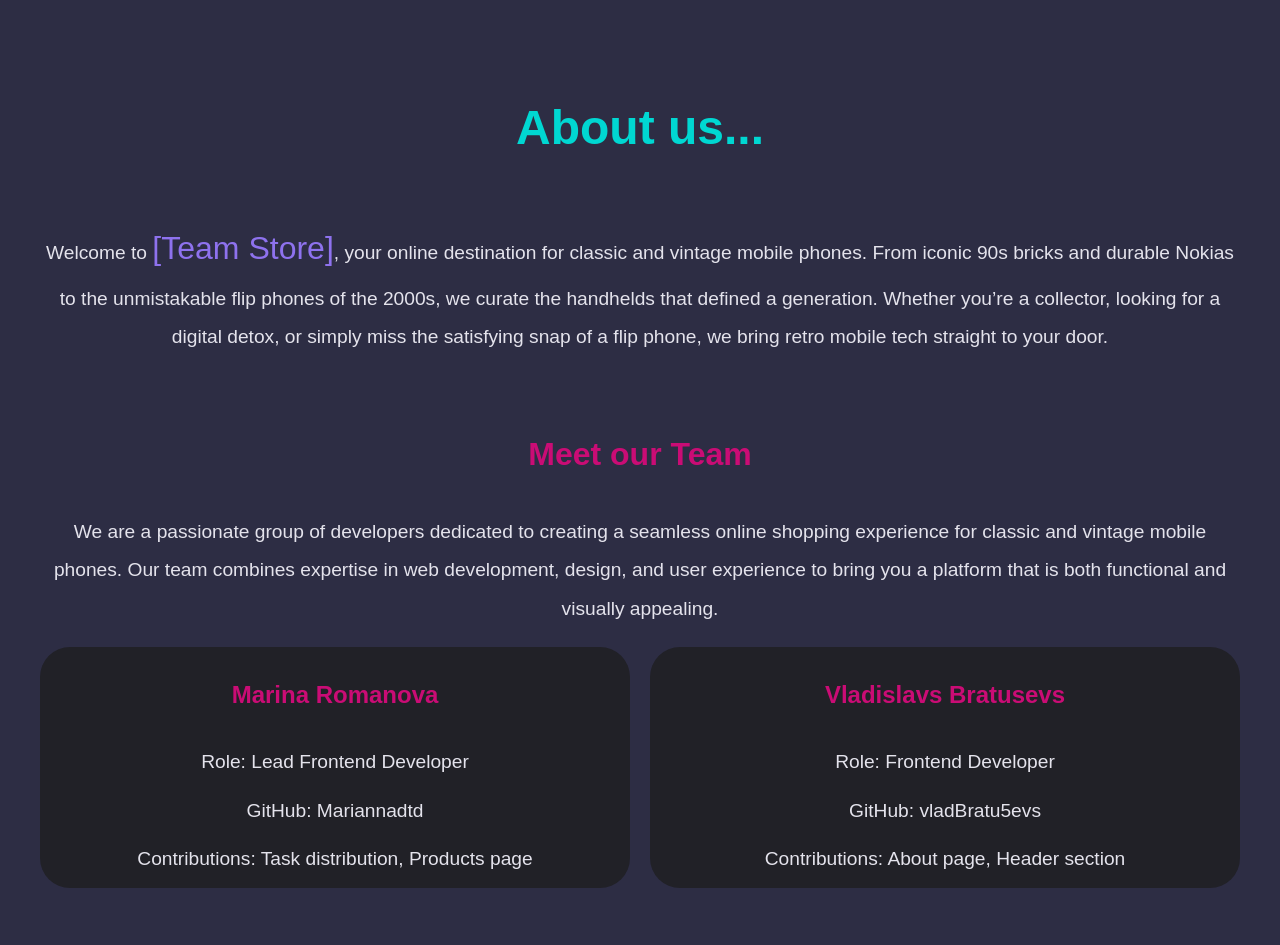
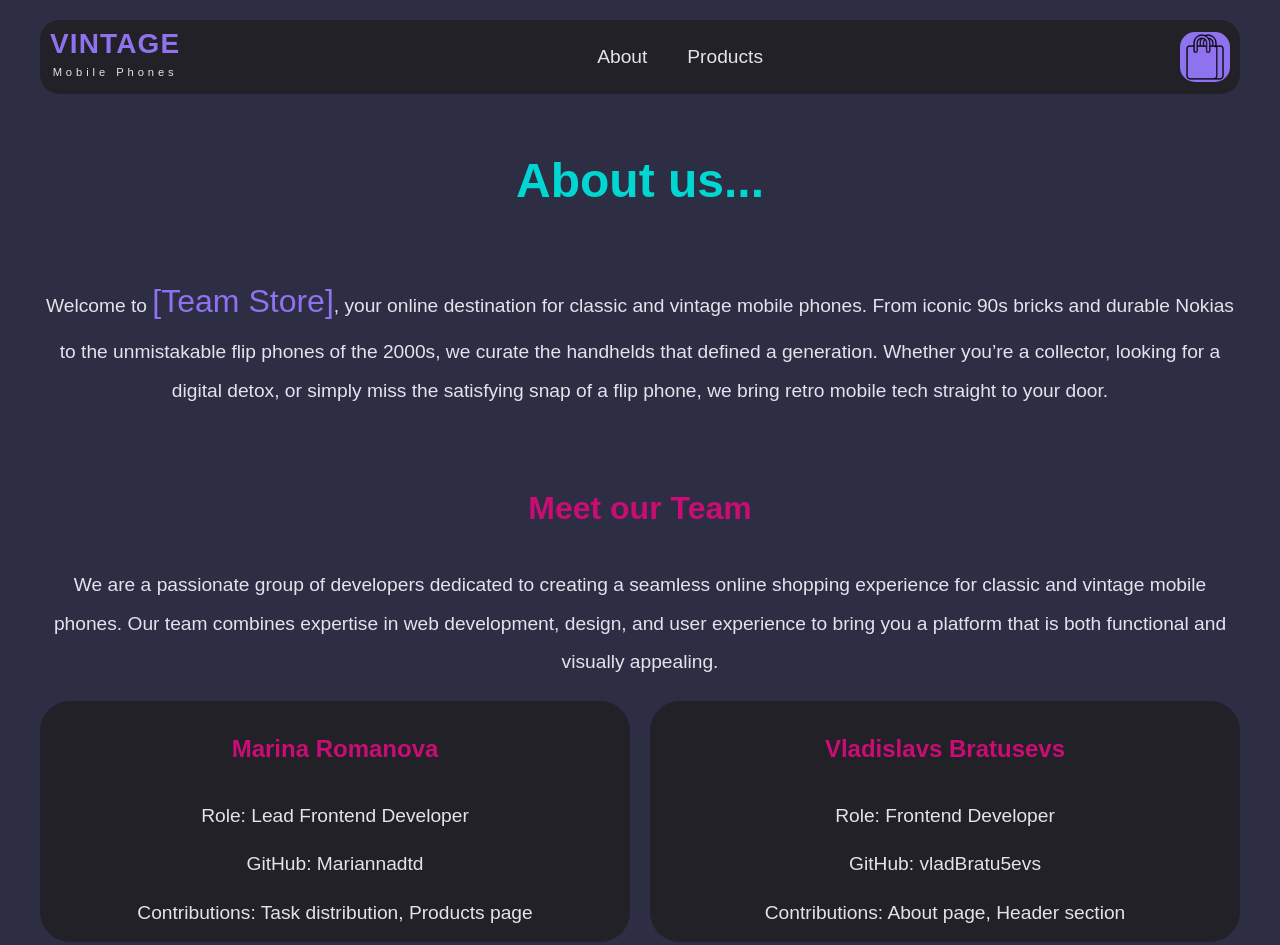
Before and after one commit to Mariannadtd/team-store, a website built with Vite: page index.html in a window 1280 px wide. Built offline with nearby package versions, Linux system fonts and the light colour scheme; a web font is replaced by a local one.

Commit message:
feat: add creatHeader

```diff
--- a/src/components/header/header.css
+++ b/src/components/header/header.css
@@ -1 +1,61 @@
-/* stylelint-disable no-empty-source */
+header {
+  display: flex;
+  justify-content: space-between;
+  align-items: center;
+  background-color: var(--color-surface);
+  padding: 10px;
+  border-radius: 20px;
+}
+
+.logo {
+  display: flex;
+  flex-direction: column;
+  text-align: center;
+  justify-content: center;
+}
+
+.logo-title {
+  font-weight: 700;
+  font-size: 1.75rem;
+  line-height: 1;
+  color: #8e72ee;
+  letter-spacing: 0.04em;
+}
+
+.logo-subtitle {
+  font-size: 0.7rem;
+  color: var(--color-text);
+  letter-spacing: 0.35em;
+  margin-top: 0.2rem;
+}
+
+.logo-title,
+.logo-subtitle {
+  pointer-events: none;
+  transition: color 0.2s ease;
+}
+
+.logo:hover .logo-title {
+  color: var(--color-primary);
+}
+
+.logo:hover .logo-subtitle {
+  color: var(--color-accent);
+}
+
+.cart {
+  width: 50px;
+  height: 50px;
+  transition: background-color 0.2s ease;
+  background-color: var(--color-secondary);
+  border-radius: 30%;
+}
+
+.cart:hover {
+  background-color: var(--color-primary);
+}
+
+.nav-link {
+  gap: 20px;
+  padding: 10px 20px;
+}
--- a/src/components/header/header.ts
+++ b/src/components/header/header.ts
@@ -0,0 +1,60 @@
+import './header.css';
+import cartImgUrl from '../../assets/logos/cart-logo.png';
+
+export function createLogo(): HTMLAnchorElement {
+  const link = document.createElement('a');
+  link.href = '#/about';
+  link.className = 'logo';
+  link.dataset.route = '/about';
+
+  const logoTitle = document.createElement('span');
+  logoTitle.className = 'logo-title';
+  logoTitle.textContent = 'VINTAGE';
+
+  const logoSubtitle = document.createElement('span');
+  logoSubtitle.className = 'logo-subtitle';
+  logoSubtitle.textContent = 'Mobile Phones';
+
+  link.append(logoTitle, logoSubtitle);
+  return link;
+}
+
+export function createNavigation(): HTMLElement {
+  const nav = document.createElement('nav');
+  nav.className = 'navigation';
+
+  const aboutLink = document.createElement('a');
+  aboutLink.href = '#/about';
+  aboutLink.className = 'nav-link';
+  aboutLink.dataset.route = '/about';
+  aboutLink.textContent = 'About';
+
+  const productsLink = document.createElement('a');
+  productsLink.href = '#/products';
+  productsLink.className = 'nav-link';
+  productsLink.dataset.route = '/products';
+  productsLink.textContent = 'Products';
+
+  nav.append(aboutLink, productsLink);
+  return nav;
+}
+export function createCartLink(): HTMLAnchorElement {
+  const link = document.createElement('a');
+  link.href = '#/cart';
+  link.className = 'cart';
+  link.dataset.route = '/cart';
+
+  const img = document.createElement('img');
+  img.src = cartImgUrl;
+  img.alt = 'Cart logo';
+  img.className = 'cart-icon';
+
+  link.append(img);
+  return link;
+}
+
+export function createHeader(): HTMLElement {
+  const header = document.createElement('header');
+  header.append(createLogo(), createNavigation(), createCartLink());
+  return header;
+}
--- a/src/main.ts
+++ b/src/main.ts
@@ -1,6 +1,7 @@
 import './styles/variables.css';
 import './styles/global.css';
 import { renderAboutPage } from './pages/about/about.js';
+import { createHeader } from './components/header/header.js';
 
 const app = document.querySelector<HTMLDivElement>('#app');
 
@@ -11,5 +12,5 @@ if (!app) {
 // app.innerHTML = `
 //   <h1>Team Store</h1>
 // `;
-
+app.append(createHeader());
 app.append(renderAboutPage());
--- a/src/styles/global.css
+++ b/src/styles/global.css
@@ -13,7 +13,7 @@ body {
   color: var(--color-text);
   background: var(--color-background);
   font-family: var(--font-family);
-  padding: 40px;
+  padding: 20px 40px;
   display: flex;
   flex-direction: column;
   align-items: center;
```
Also changed, not shown: src/assets/logos/cart-logo.png (added).
